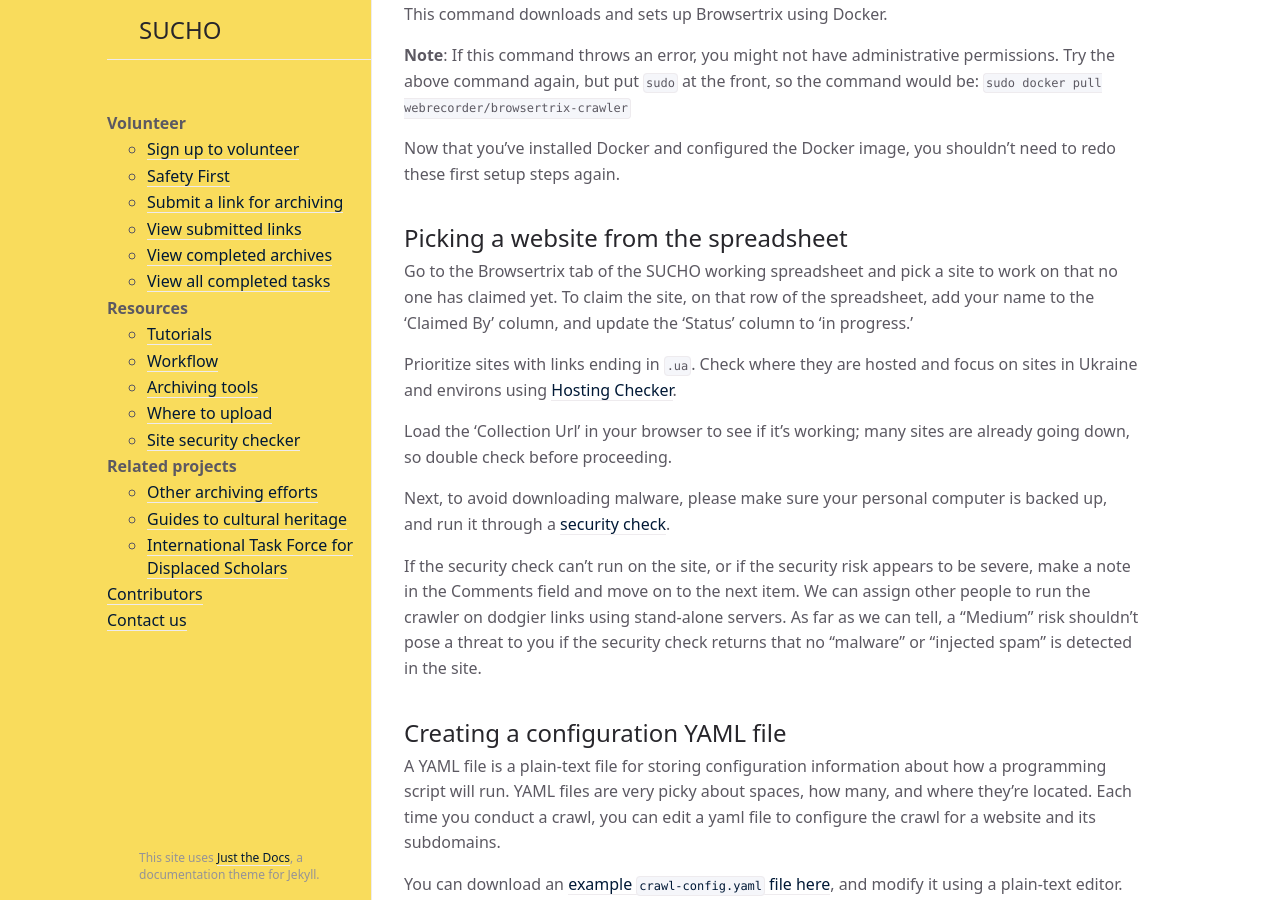
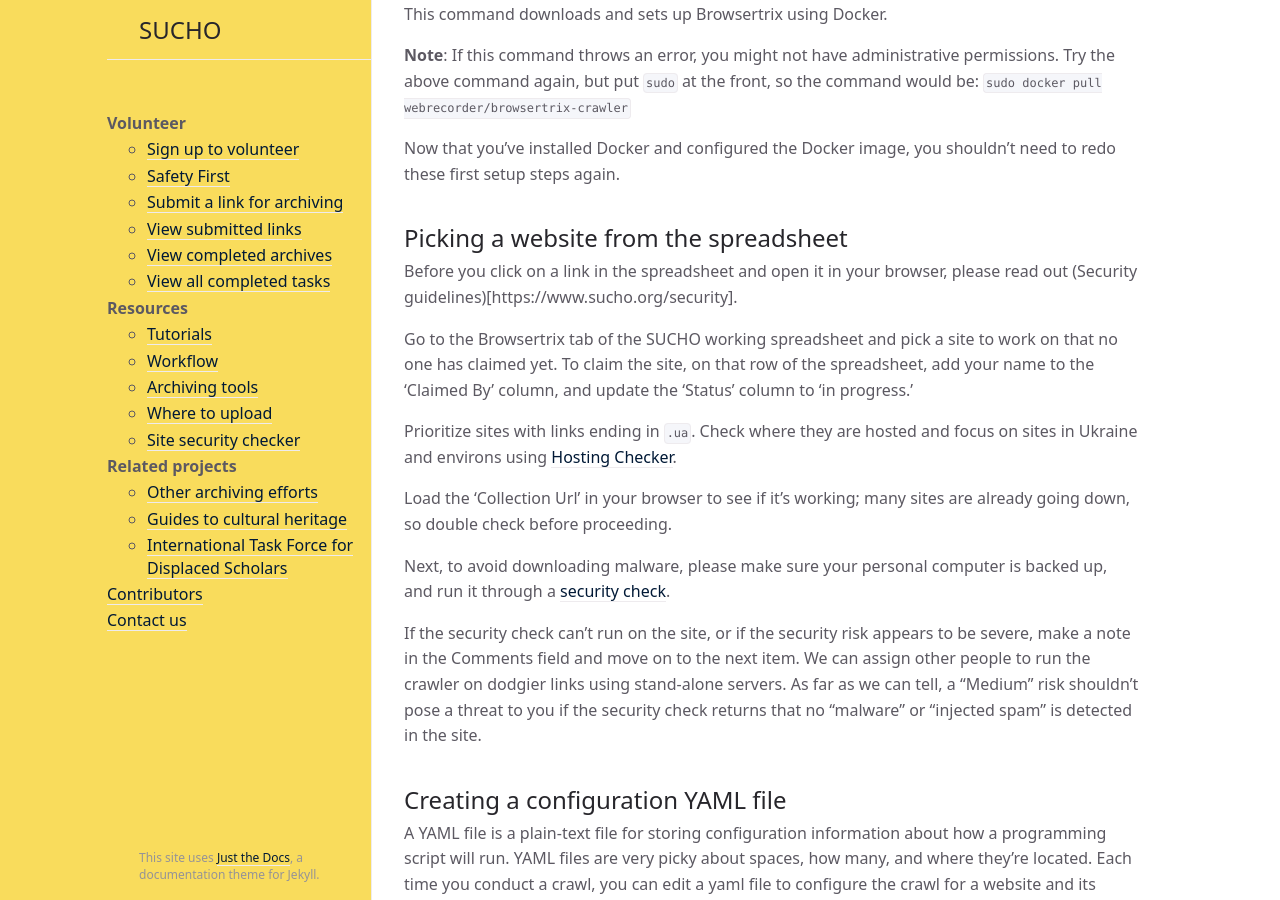
Before and after one commit to sucho-archiving/sucho-archiving.github.io, a Jekyll site: the page built from browsertrix.md, in a window 1280 px wide and 900 px high, scrolled down 1632 px. Built offline with Jekyll 4.4.1, drawn with Linux system fonts in a browser that asks for light colours.

Commit message:
Update browsertrix.md

```diff
--- a/browsertrix.md
+++ b/browsertrix.md
@@ -54,6 +54,8 @@
 Now that you've installed Docker and configured the Docker image, you shouldn't need to redo these first setup steps again.
 
 ## Picking a website from the spreadsheet
+Before you click on a link in the spreadsheet and open it in your browser, please read out (Security guidelines)[https://www.sucho.org/security].
+
 Go to the Browsertrix tab of the SUCHO working spreadsheet and pick a site to work on that no one has claimed yet. To claim the site, on that row of the spreadsheet, add your name to the 'Claimed By' column, and update the 'Status' column to 'in progress.'
 
 Prioritize sites with links ending in `.ua`. Check where they are hosted and focus on sites in Ukraine and environs using [Hosting Checker](icehttps://hostingchecker.com).
```
